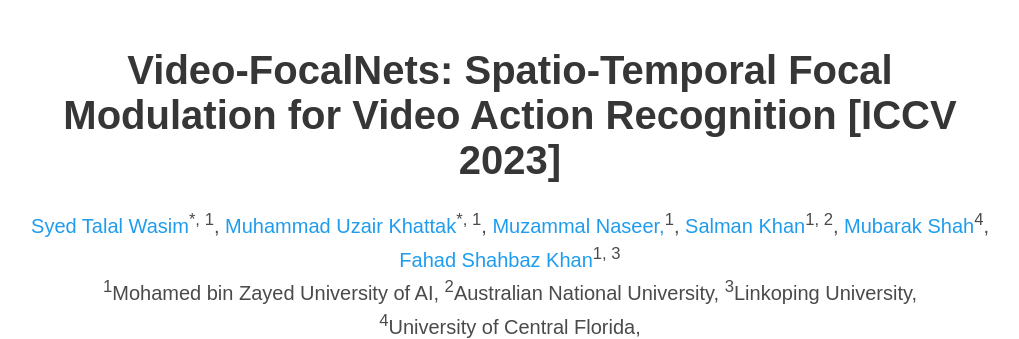
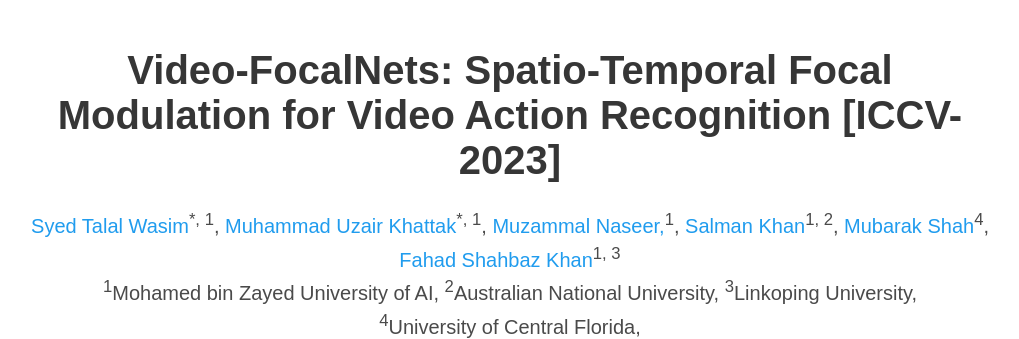
Before and after one commit to TalalWasim/Video-FocalNets, a plain HTML site: page index.html in a window 1280 px wide. Shown: the top 339 px of the page, without its empty margins (130-1149 px from the left). Drawn offline with nearby package versions, Linux system fonts and the light colour scheme; some icons are missing; a web font is replaced by a local one.

Commit message:
Update index.html

```diff
--- a/index.html
+++ b/index.html
@@ -6,7 +6,7 @@
         content="Video-FocalNets: Spatio-Temporal Focal Modulation for Video Action Recognition.">
   <meta name="keywords" content="Videos, Spatio-temporal, Action Recognition, Video Classification">
   <meta name="viewport" content="width=device-width, initial-scale=1">
-  <title>Video-FocalNets: Spatio-Temporal Focal Modulation for Video Action Recognition [ICCV 2023]</title>
+  <title>Video-FocalNets: Spatio-Temporal Focal Modulation for Video Action Recognition [ICCV-2023]</title>
 
   <!-- Global site tag (gtag.js) - Google Analytics -->
   <script async src="https://www.googletagmanager.com/gtag/js?id=G-PYVRSFMDRL"></script>
@@ -50,7 +50,7 @@
     <div class="container is-max-desktop">
       <div class="columns is-centered">
         <div class="column has-text-centered">
-          <h1 class="title is-2 publication-title">Video-FocalNets: Spatio-Temporal Focal Modulation for Video Action Recognition [ICCV 2023]</h1>
+          <h1 class="title is-2 publication-title">Video-FocalNets: Spatio-Temporal Focal Modulation for Video Action Recognition [ICCV-2023]</h1>
           <div class="is-size-5 publication-authors">
             <span class="author-block">
               <a href="https://muzairkhattak.github.io/">Syed Talal Wasim</a><sup>*, 1</sup>,</span>
```
